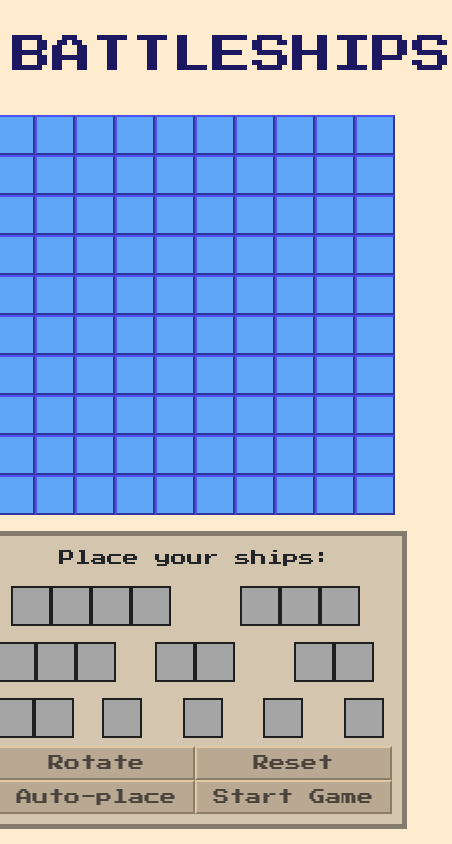
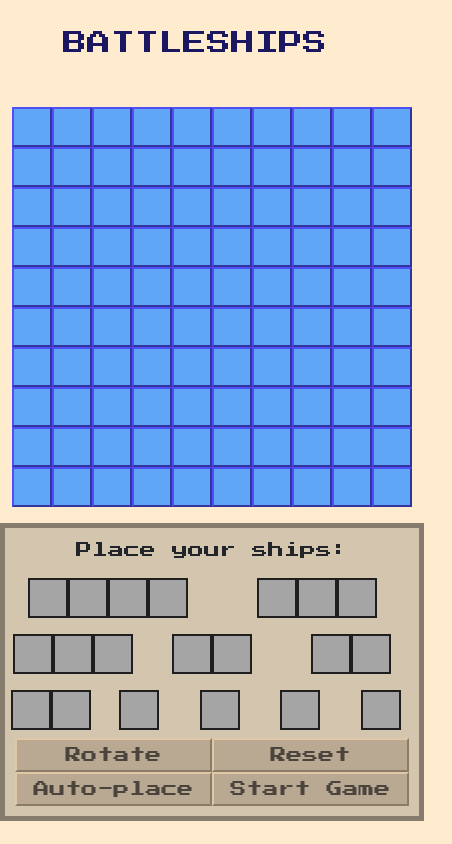
Before and after one commit to InkBlott/battleships, a React app: page / in a window 390 px wide. Both pictures are taken after a click on the button "START". Shown: the whole page, 452 px wide, since content can reach past the window. Built offline with nearby package versions, Linux system fonts and the light colour scheme; some packages are replaced by stand-ins of ours.

Commit message:
small scaling fix for small screens

```diff
--- a/src/components/BoardContainer.js
+++ b/src/components/BoardContainer.js
@@ -6,8 +6,7 @@ function BoardContainer({placer ,shipsSet ,setShips, reset, playerBoard, cpuBoar
 
 
     return(
-        <div className='container'>
-            <div>
+        <div className='row'>
                 <div className='row gy-3' id='mainRow'>
                     <Board board={playerBoard} isCpu={false} dropper={dropper}/>
 
@@ -17,8 +16,6 @@ function BoardContainer({placer ,shipsSet ,setShips, reset, playerBoard, cpuBoar
                     <GameInfoTable placer={placer} shipsSet={setShips} reset ={reset} isV={isV} rotate={rotate}/>
                 }
                 </div>
-            </div>
-
         </div>
     )
 }
--- a/src/styles/Styles.css
+++ b/src/styles/Styles.css
@@ -78,11 +78,13 @@ body{
 
 #mainRow{
     justify-content: center;
+    min-width: 424px;
+    margin: 0 auto;
 }
 
 .title{
     text-align: center;
-    font-size: 40px;
+    font-size: max(24px, 5vw);
     margin-top: 25px;
     margin-bottom: 30px;
     color: 	rgb(28, 23, 97)
@@ -109,6 +111,7 @@ button{
     background-color: rgb(185, 169, 146);
     color: rgb(75, 68, 60);
     padding: 3px;
+    min-width: 120px;
 }
 
 button:hover{
```
Also changed, not shown: 1 other file.
